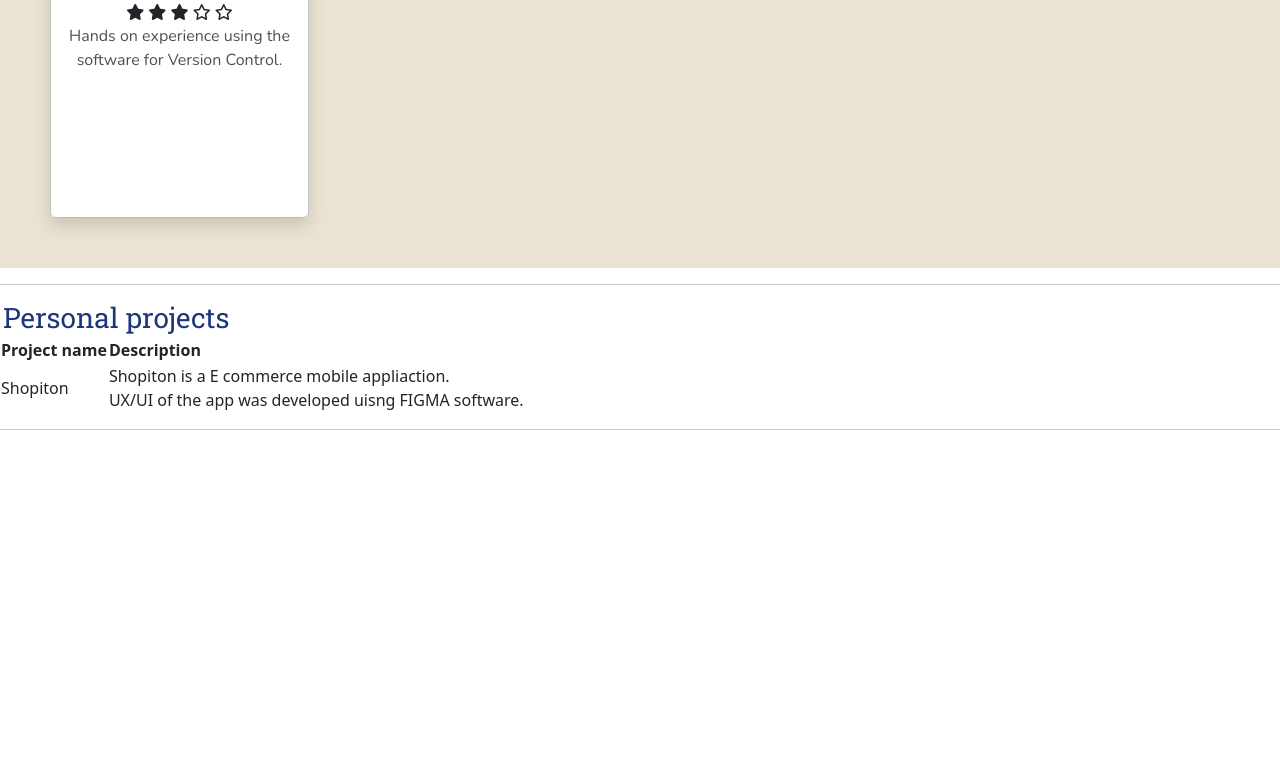
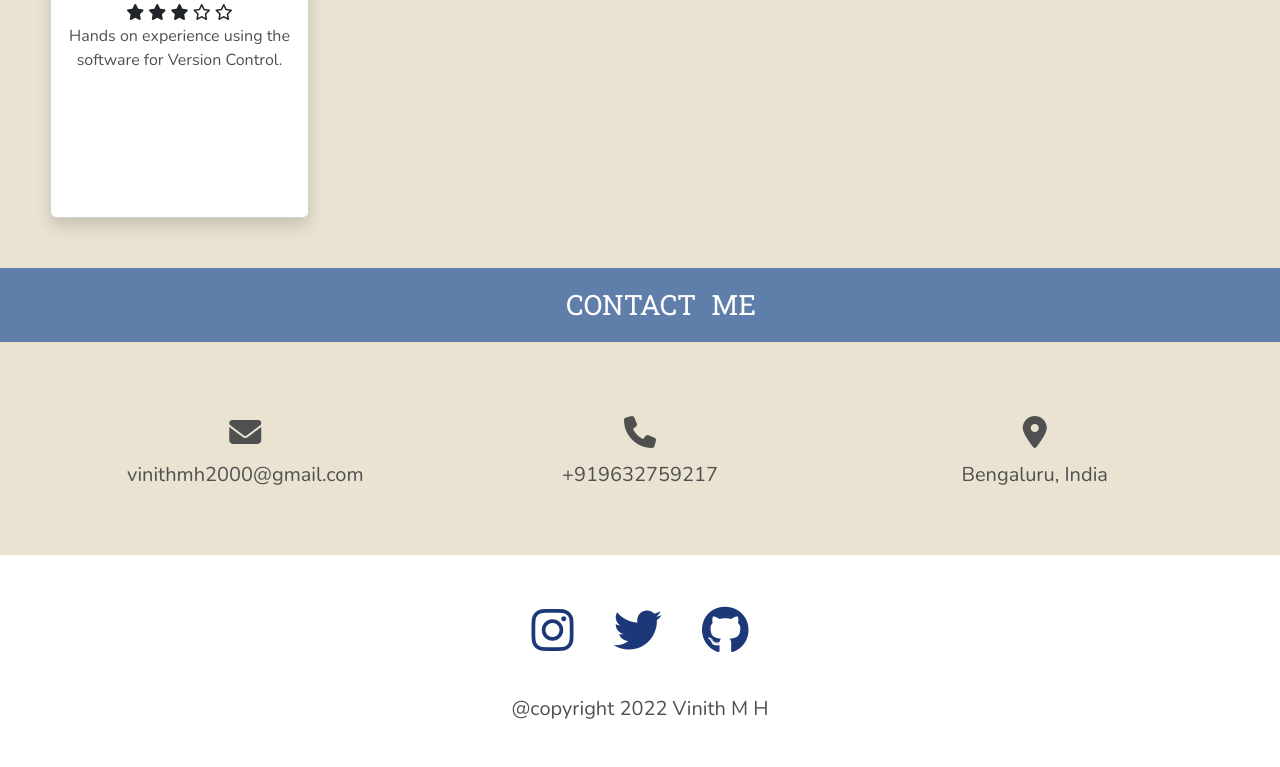
Before and after one commit to vinithmh/Portfolio-Website, a plain HTML site: page index.html in a window 1280 px wide. Shown: the part 1745-2512 px from the top of the page. Before the commit the page ends 2191 px from the top, so only its background shows below. Drawn offline with nearby package versions, Linux system fonts and the light colour scheme.

Commit message:
Contact and footer

```diff
--- a/index.html
+++ b/index.html
@@ -30,25 +30,25 @@
     <div class="container">
 
 
-      <nav class="navbar navbar default navbar-expand-md navbar-dark fixed-top">
+      <nav class="navbar navbar-header default navbar-expand-md navbar-dark fixed-top">
         <a class="navbar-brand" href="">PROGRAMMER VINITH</a>
         <button class="navbar-toggler" type="button" data-bs-toggle="collapse" data-bs-target="#navbarTogglerPortfolio" aria-controls="navbarTogglerPortfolio" aria-expanded="false" aria-label="Toggle navigation">
           <span class="navbar-toggler-icon"></span>
         </button>
         <div class="collapse navbar-collapse" id="navbarTogglerPortfolio">
 
-          <ul class="navbar-nav ms-auto">
+          <ul class="navbar-nav ms-auto navbar-pad">
             <li class="nav-item">
               <a class="nav-link" href="">Home</a>
             </li>
             <li class="nav-item">
-              <a class="nav-link" href="">About</a>
+              <a class="nav-link" href="#skills">Skills</a>
             </li>
             <li class="nav-item">
               <a class="nav-link" href="">Projects</a>
             </li>
             <li class="nav-item">
-              <a class="nav-link" href="">Contact</a>
+              <a class="nav-link" href="#contact">Contact</a>
             </li>
           </ul>
         </div>
@@ -96,15 +96,15 @@
               <i class="fa-solid fa-star"></i>
               <i class="fa-regular fa-star"></i>
 
-                <p>Experience with HTML5 Version.</p>
+              <p>Experience with HTML5 Version.</p>
 
             </div>
           </div>
         </div>
 
         <div class="skill col-lg-3 col-md-4  align-items-stretch">
-          <div class="card">
-            <div class="card-body shadow">
+          <div class="card shadow">
+            <div class="card-body ">
               <img src="images/css3.png" alt="CSS3">
               <h3>CSS</h3>
               <i class="fa-solid fa-star"></i>
@@ -121,8 +121,8 @@
         </div>
 
         <div class="skill col-lg-3 col-md-4  align-items-stretch">
-          <div class="card">
-            <div class="card-body shadow">
+          <div class="card shadow">
+            <div class="card-body ">
               <img src="images/javascript.png" alt="JavaScript">
               <h3>JAVA SCRIPT</h3>
               <i class="fa-solid fa-star"></i>
@@ -131,7 +131,7 @@
               <i class="fa-regular fa-star"></i>
               <i class="fa-regular fa-star"></i>
 
-                <p>Experience with ES6 Version.</p>
+              <p>Experience with ES6 Version.</p>
 
 
             </div>
@@ -139,8 +139,8 @@
         </div>
 
         <div class="skill col-lg-3 col-md-4  align-items-stretch">
-          <div class="card">
-            <div class="card-body shadow">
+          <div class="card shadow">
+            <div class="card-body ">
               <img src="images/reactjs.png" alt="React.js">
               <h3>REACT JS</h3>
               <i class="fa-solid fa-star"></i>
@@ -157,8 +157,8 @@
         </div>
 
         <div class="skill col-lg-3 col-md-4  align-items-stretch">
-          <div class="card">
-            <div class="card-body shadow">
+          <div class="card shadow">
+            <div class="card-body ">
               <img src="images/java.png" alt="Java">
               <h3>JAVA</h3>
               <i class="fa-solid fa-star"></i>
@@ -175,8 +175,8 @@
         </div>
 
         <div class="skill col-lg-3 col-md-4  align-items-stretch">
-          <div class="card">
-            <div class="card-body shadow ">
+          <div class="card shadow">
+            <div class="card-body  ">
               <img src="images/python.png" alt="Python">
               <h3>PYTHON</h3>
               <i class="fa-solid fa-star"></i>
@@ -193,8 +193,8 @@
         </div>
 
         <div class="skill col-lg-3 col-md-4  align-items-stretch">
-          <div class="card">
-            <div class="card-body shadow">
+          <div class="card shadow">
+            <div class="card-body ">
               <img src="images/bootstrap.png" alt="Bootstrap">
               <h3>BOOTSTRAP</h3>
               <i class="fa-solid fa-star"></i>
@@ -211,8 +211,8 @@
         </div>
 
         <div class="skill col-lg-3 col-md-4  align-items-stretch">
-          <div class="card">
-            <div class="card-body shadow">
+          <div class="card shadow">
+            <div class="card-body ">
               <img src="images/git.png" alt="GIT">
               <h3>GIT</h3>
               <i class="fa-solid fa-star"></i>
@@ -229,8 +229,8 @@
         </div>
 
         <div class="skill col-lg-3 col-md-4  align-items-stretch">
-          <div class="card">
-            <div class="card-body shadow">
+          <div class="card shadow">
+            <div class="card-body ">
               <img src="images/github.png" alt="GITHUB">
               <h3>GITHUB</h3>
               <i class="fa-solid fa-star"></i>
@@ -247,33 +247,47 @@
         </div>
       </div>
     </div>
+  </section>
 
+  <!--Footer Contact -->
+
+  <section class="contact_sec" id=contact>
+    <nav class="navbar navbar-footer">
+      <ul class=" navbar-nav ">
+        <li class="nav-item  footercontact">
+          <a class="nav-link navcon" href="#">CONTACT ME</a>
+        </li>
+      </ul>
+    </nav>
+
+    <div class="container-fluid cfcontact">
+      <div class="row">
+        <div class="contact col-lg-4">
+          <i class="fa-solid fa-envelope fa-2xl footicon"></i>
+          <h5>vinithmh2000@gmail.com</h5>
+        </div>
+        <div class="contact col-lg-4">
+          <i class="fa-solid fa-phone fa-2xl footicon"></i>
+          <h5>+919632759217</h5>
+        </div>
+        <div class="contact col-lg-4">
+          <i class="fa-solid fa-location-dot fa-2xl footicon"></i>
+          <h5>Bengaluru, India</h5>
+        </div>
+      </div>
+    </div>
+  <footer id=footer class="footer_sec">
+    <a href="https://www.instagram.com/vi_n_i_i/" class="social-icons fa-brands fa-instagram fa-3x"></a>
+    <a href="https://twitter.com/vinihtmh" class="social-icons fa-brands fa-twitter fa-3x"></a>
+    <a href="https://github.com/vinithmh" class="social-icons fa-brands fa-github fa-3x"></a>
+  <p class="copyright">@copyright 2022 Vinith M H</p>
+  </footer>
   </section>
 
 
 
-  <hr>
-  <h3>Personal projects</h3>
 
 
-  <table>
-    <thead>
-      <tr>
-        <th>Project name</th>
-        <th>Description</th>
-      </tr>
-
-    </thead>
-    <tbody>
-      <tr>
-        <td>Shopiton</td>
-        <td>Shopiton is a E commerce mobile appliaction.<br />
-          UX/UI of the app was developed uisng FIGMA software.</td>
-      </tr>
-
-    </tbody>
-  </table>
-  <hr>
   <script src="https://cdn.jsdelivr.net/npm/bootstrap@5.2.3/dist/js/bootstrap.bundle.min.js" integrity="sha384-kenU1KFdBIe4zVF0s0G1M5b4hcpxyD9F7jL+jjXkk+Q2h455rYXK/7HAuoJl+0I4" crossorigin="anonymous"></script>
 </body>
 
--- a/styles.css
+++ b/styles.css
@@ -15,12 +15,12 @@
   font-family: 'Nunito', sans-serif;
   font-size: 1.20rem;
 }
-.navbar-nav{
+
+.navbar-pad {
   padding-right: 150px;
 }
 
-
-.navbar {
+.navbar-header {
   background-color: #1C3879;
 }
 
@@ -31,7 +31,7 @@ h1 {
   padding-left: 20px;
 }
 
-.about{
+.about {
   font-family: 'Nunito', sans-serif;
   color: #ffffff;
   padding-top: 60px;
@@ -47,40 +47,95 @@ h1 {
   padding: 9% 10% 2% 8%;
   text-align: center;
 }
-.proimage{
+
+.proimage {
   padding-right: 135px;
 }
 
 /* Skillset section */
-
-.skills_sec{
+.skills_sec {
   background-color: #EAE3D2;
 }
-.cfskillset{
+
+.cfskillset {
   padding: 50px;
 }
-span{
+
+span {
   color: transparent;
   text-shadow: #000000;
 }
 
-.skill{
+.skill {
   text-align: center;
 }
-.card-body{
-  height:50vh;
 
+.card-body {
+  height: 50vh;
 }
 
-
-
-h3{
+h3 {
   font-family: 'Roboto Slab', serif;
   color: #1C3879;
-  margin:3px;
+  margin: 3px;
 }
 
-p{
+p {
   font-family: 'Nunito', sans-serif;
-   color:#505050;
+  color: #505050;
 }
+
+/* Footer contact section */
+.cfcontact {
+  background-color: #EAE3D2;
+  padding: 60px;
+}
+
+.navbar-footer {
+  background-color: #607EAA;
+  padding: 1rem;
+}
+
+.footercontact {
+  padding: 0;
+}
+
+.navcon {
+  font-family: 'Roboto Slab', serif;
+  color: #ffffff;
+  word-spacing: 8px;
+  font-size: 1.75rem;
+  padding: 0 20px 0 550px;
+  border-left: 300px;
+}
+
+.footicon {
+  padding: 30px 50px;
+}
+
+.contact {
+  text-align: center;
+  font-family: 'Nunito', sans-serif;
+  color: #505050;
+}
+
+.footer_sec {
+  text-align: center;
+  padding: 4% 10%;
+}
+
+.social-icons {
+
+  padding: 0 18px 10px;
+}
+
+.copyright {
+  font-family: 'Nunito', sans-serif;
+  margin-top: 30px;
+  font-size: 1.25rem;
+}
+
+a {
+  text-decoration: none;
+  color: #1C3879;
+}
```
